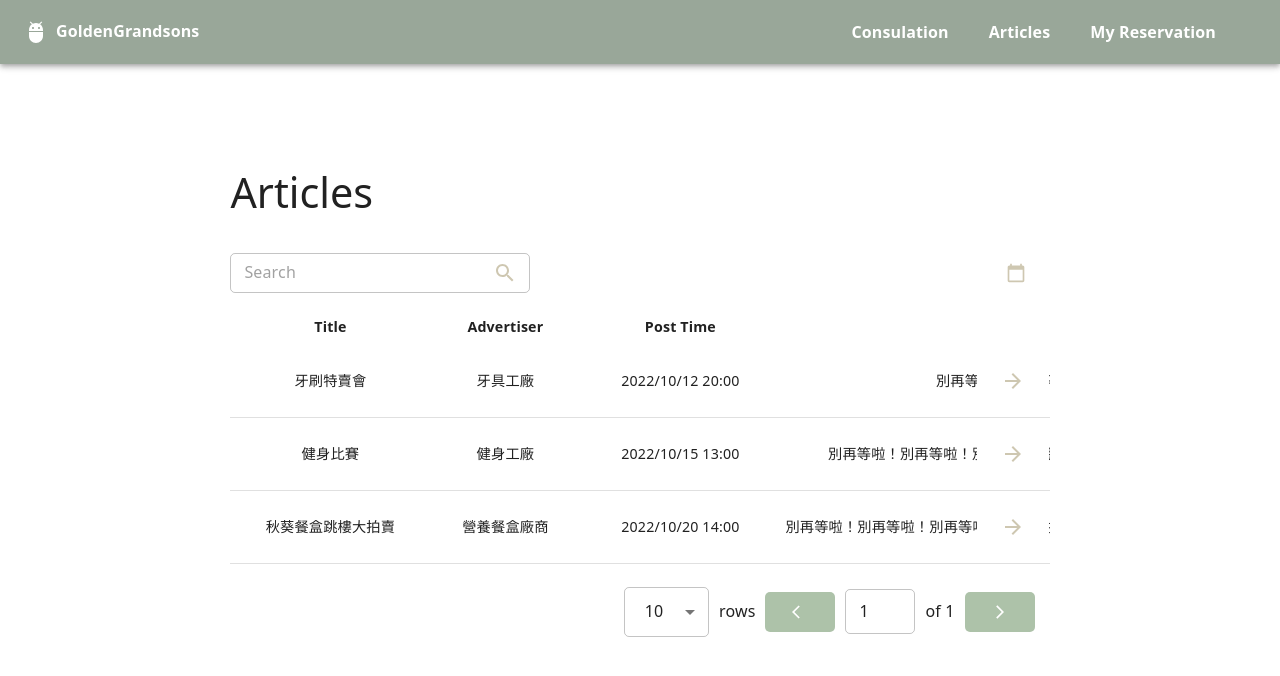
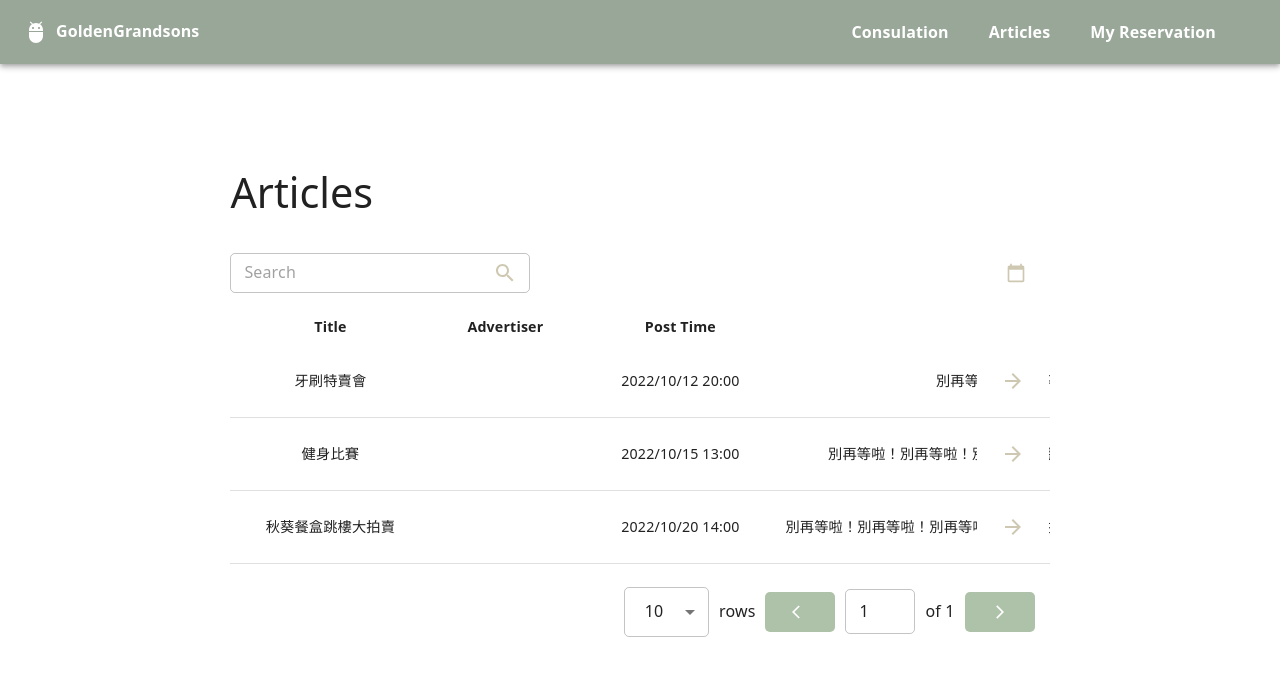
Before and after one commit to jtongchenzip/Golden_Grandsons, a React (Create React App) app in the folder frontend/: page /articles in a window 1280 px wide. Shown: the top 676 px of the page. Built offline with nearby package versions, Linux system fonts and the light colour scheme.

Commit message:
call api in pages

```diff
--- a/frontend/src/components/pages/Articles.js
+++ b/frontend/src/components/pages/Articles.js
@@ -16,29 +16,23 @@ const useStyles = makeStyles((theme) => ({
   },
 }));
 
-// response format
-// id: int
-// advertiser_id: int
-// post_time: datetime
-// title: str
-// context: str
 const data = [
   {
-    advertiser_id: "牙具工廠",
+    advertiser_name: "牙具工廠",
     post_time: "2022/10/12 20:00",
     title: "牙刷特賣會",
     context: "別再等啦！別再等啦！",
     path: "/articles/1", // format: `/articles/${id}`
   },
   {
-    advertiser_id: "健身工廠",
+    advertiser_name: "健身工廠",
     post_time: "2022/10/15 13:00",
     title: "健身比賽",
     context: "別再等啦！別再等啦！別再等啦！別再等啦！別再等啦！",
     path: "/articles/2", // format: `/articles/${id}`
   },
   {
-    advertiser_id: "營養餐盒廠商",
+    advertiser_name: "營養餐盒廠商",
     post_time: "2022/10/20 14:00",
     title: "秋葵餐盒跳樓大拍賣",
     context:
@@ -49,6 +43,11 @@ const data = [
 
 export default function Articles() {
   const classes = useStyles();
+  // const [data, setData] = useState([]);
+  // useEffect(() => {
+  //   setData(getArticles()); //TODO
+  // }, []);
+
   return (
     <div className={classes.container}>
       <Typography variant="h3">Articles</Typography>
@@ -61,6 +60,7 @@ export default function Articles() {
             minWidth: 200,
             width: 200,
             align: "center",
+            type: "string",
           },
           {
             id: "advertiser_id",
@@ -68,6 +68,7 @@ export default function Articles() {
             minWidth: 150,
             width: 150,
             align: "center",
+            type: "string",
           },
           {
             id: "post_time",
@@ -75,6 +76,7 @@ export default function Articles() {
             minWidth: 200,
             width: 200,
             align: "center",
+            type: "string",
           },
           {
             id: "context",
@@ -82,6 +84,7 @@ export default function Articles() {
             minWidth: 200,
             width: 455,
             align: "center",
+            type: "string",
           },
         ]}
         hasLink
--- a/frontend/src/components/pages/Consultation.js
+++ b/frontend/src/components/pages/Consultation.js
@@ -10,8 +10,6 @@ import React, { useState, useEffect } from "react";
 import CustomTable from "../ui/CustomTable";
 import { makeStyles } from "@mui/styles";
 
-// import Icon from "./icon/index";
-
 const useStyles = makeStyles((theme) => ({
   container: {
     paddingTop: "100px",
@@ -23,15 +21,6 @@ const useStyles = makeStyles((theme) => ({
   },
 }));
 
-// response format
-// id: int
-// name: str
-// gender: enums.GenderType
-// domain: Sequence[Domain]
-// available_time = Sequence[DietitianAvailableTime]
-// phone_number: str
-// introduction: str
-// work_unit: str
 const data = [
   {
     name: "erica",
@@ -65,6 +54,10 @@ const data = [
 export default function Consulation() {
   const classes = useStyles();
   const [showReserveDialog, setShowReserveDialog] = useState(false);
+  // const [data, setData] = useState([]);
+  // useEffect(() => {
+  //   setData(getDietitian()); //TODO
+  // }, []);
 
   const handleReserve = () => {
     setShowReserveDialog(true);
@@ -86,6 +79,7 @@ export default function Consulation() {
             minWidth: 100,
             width: 100,
             align: "center",
+            type: "string",
           },
           {
             id: "work_unit",
@@ -93,6 +87,7 @@ export default function Consulation() {
             minWidth: 150,
             width: 150,
             align: "center",
+            type: "string",
           },
           {
             id: "domain",
@@ -100,6 +95,7 @@ export default function Consulation() {
             minWidth: 100,
             width: 150,
             align: "center",
+            type: "list",
           },
           {
             id: "available_time",
@@ -115,6 +111,7 @@ export default function Consulation() {
             minWidth: 100,
             width: 100,
             align: "center",
+            type: "string",
           },
           {
             id: "introduction",
@@ -122,6 +119,7 @@ export default function Consulation() {
             minWidth: 150,
             width: 200,
             align: "center",
+            type: "string",
           },
           {
             id: "phone_number",
@@ -129,6 +127,7 @@ export default function Consulation() {
             minWidth: 150,
             width: 150,
             align: "center",
+            type: "string",
           },
         ]}
         hasLink
--- a/frontend/src/components/pages/MyReservation.js
+++ b/frontend/src/components/pages/MyReservation.js
@@ -2,6 +2,8 @@ import { Typography } from "@mui/material";
 import React, { useState, useEffect } from "react";
 import CustomTable from "../ui/CustomTable";
 import { makeStyles } from "@mui/styles";
+import { getSessions } from "../../actions/actions";
+import { set } from "date-fns";
 
 // import Icon from "./icon/index";
 
@@ -16,34 +18,29 @@ const useStyles = makeStyles((theme) => ({
   },
 }));
 
-// response format
-// id: int
-// user_id: int
-// dietitan_id: int
-// domain_id: int
-// session_status: enums.SessionStatusType
-// link: str
-// start_time: datetime
-// end_time: datetime
 const data = [
   {
     dietitian_name: "erica",
     domain_name: "臨床營養",
     session_status: "reserved",
-    path: "", //對應回傳的 link
-    time: "2022/10/12 10:00 ➤ 2022/10/12 11:00", //對應回傳的start_time, end_time
+    path: "",
+    time: "2022/10/12 10:00 ➤ 2022/10/12 11:00",
   },
   {
     dietitian_name: "tony",
     domain_name: "體重管理",
     session_status: "completed",
-    path: "", //對應回傳的 link
-    time: "2022/10/22 07:00 ➤ 2022/10/22 07:00", //對應回傳的start_time, end_time
+    path: "",
+    time: "2022/10/22 07:00 ➤ 2022/10/22 07:00",
   },
 ];
 
 export default function MyReservation() {
   const classes = useStyles();
+  // const [data, setData] = useState([]);
+  // useEffect(() => {
+  //   setData(getSessions(account_id)); //TODO: account_id?
+  // }, []);
 
   return (
     <div className={classes.container}>
@@ -57,6 +54,7 @@ export default function MyReservation() {
             minWidth: 200,
             width: 330,
             align: "center",
+            type: "string",
           },
           {
             id: "dietitian_name",
@@ -64,6 +62,7 @@ export default function MyReservation() {
             minWidth: 150,
             width: 150,
             align: "center",
+            type: "string",
           },
           {
             id: "domain_name",
@@ -71,6 +70,7 @@ export default function MyReservation() {
             minWidth: 150,
             width: 150,
             align: "center",
+            type: "string",
           },
           {
             id: "session_status",
@@ -78,6 +78,7 @@ export default function MyReservation() {
             minWidth: 100,
             width: 150,
             align: "center",
+            type: "string",
           },
         ]}
         hasLink
```
